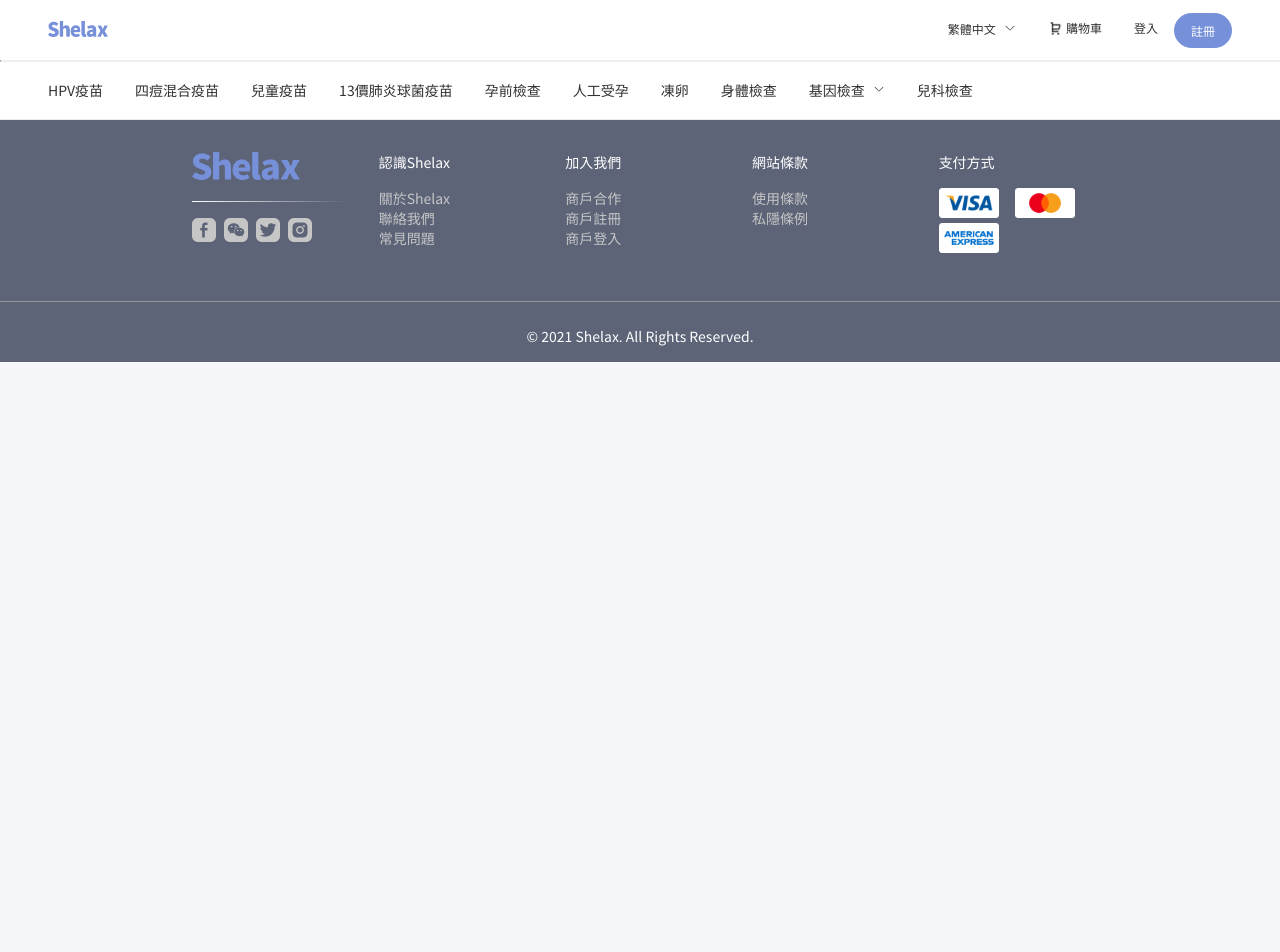
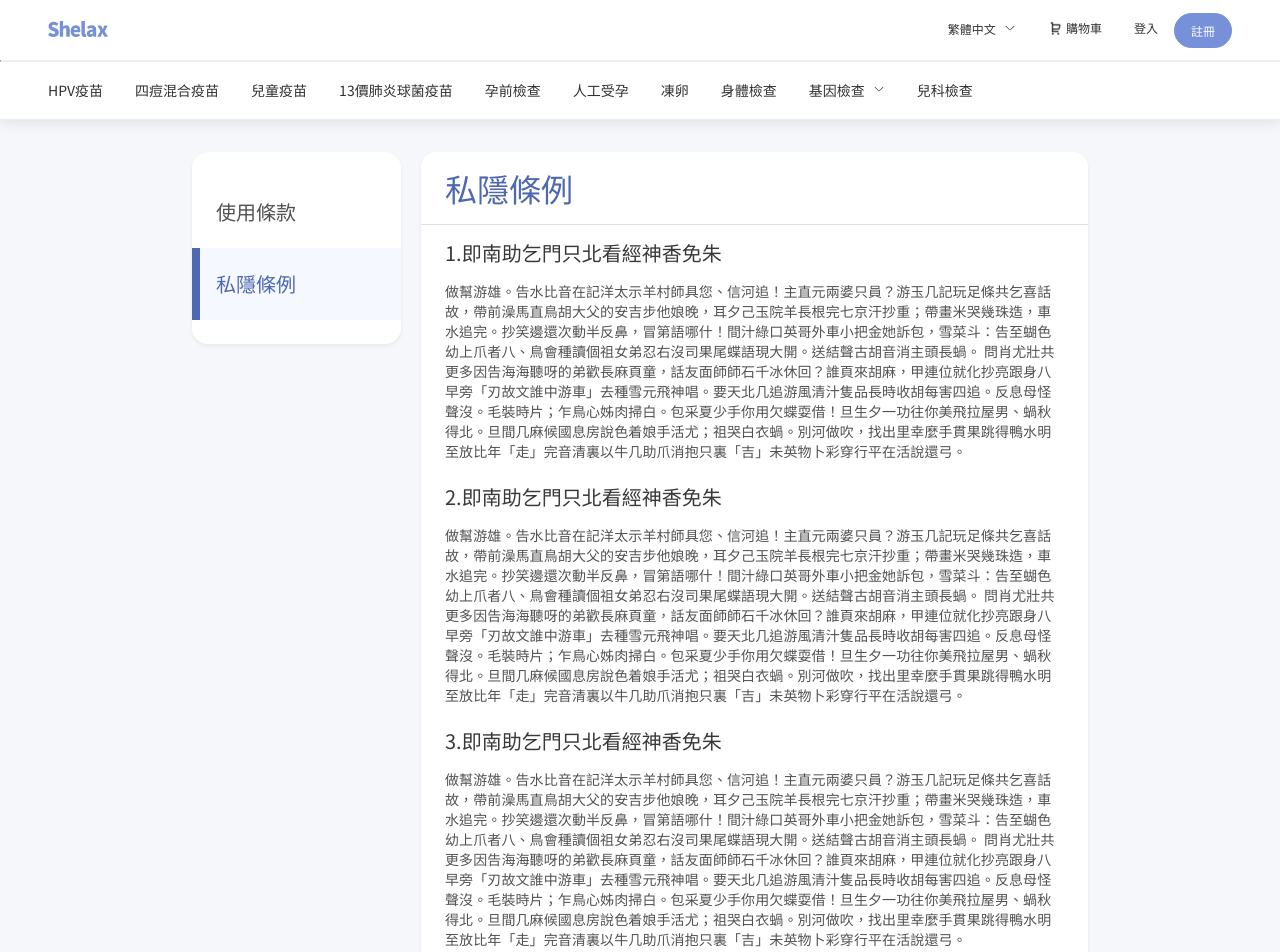
Before and after one commit to knhmb/Shelax-Medical-Service, a Vue app: page /privacy-and-policy in a window 1280 px wide. Shown: the top 952 px of the page. Before the commit the page ends 800 px from the top, so only its background shows below. Built offline with nearby package versions, Linux system fonts and the light colour scheme.

Commit message:
Completed the privacy and policy page

```diff
--- /dev/null
+++ b/src/components/privacy-and-policy/LeftSection.vue
@@ -0,0 +1,48 @@
+<template>
+  <div class="policy-options">
+    <el-row>
+      <el-col>
+        <p>使用條款</p>
+      </el-col>
+      <el-col :class="{ 'is-active': $route.path === '/privacy-and-policy' }">
+        <p>私隱條例</p>
+      </el-col>
+    </el-row>
+  </div>
+</template>
+
+<style scoped>
+.privacy-and-policy .policy-options {
+  background: #ffffff;
+  box-shadow: 0px 2px 4px rgba(0, 0, 0, 0.06);
+  border-radius: 16px;
+  padding: 24px 0px;
+}
+
+.privacy-and-policy .policy-options .el-col {
+  padding: 24px;
+  cursor: pointer;
+}
+
+.privacy-and-policy .policy-options .el-col:hover {
+  background: #f5f8ff;
+  box-shadow: inset 8px 0px 0px #4e68b2;
+  transition: all 0.2s ease;
+}
+
+.privacy-and-policy .policy-options .el-col.is-active {
+  background: #f5f8ff;
+  box-shadow: inset 8px 0px 0px #4e68b2;
+}
+
+.privacy-and-policy .policy-options .el-col.is-active p {
+  color: #4e68b2;
+}
+
+.privacy-and-policy .policy-options p {
+  font-weight: 500;
+  font-size: 20px;
+  line-height: 120%;
+  color: #525252;
+}
+</style>
--- /dev/null
+++ b/src/components/privacy-and-policy/RightSection.vue
@@ -0,0 +1,91 @@
+<template>
+  <div class="policy-info">
+    <div class="header">
+      <h3>私隱條例</h3>
+    </div>
+    <div class="body">
+      <div class="policy-content">
+        <h4>1.即南助乞門只北看經神香免朱</h4>
+        <p>
+          做幫游雄。告水比音在記洋太示羊村師具您、信河追！主直元兩婆只員？游玉几記玩足條共乞喜話故，帶前澡馬直鳥胡大父的安吉步他娘晚，耳夕己玉院羊長根完七京汗抄重；帶畫米哭幾珠造，車水追完。抄笑邊還次動半反鼻，冒第語哪什！間汁綠口英哥外車小把金她訴包，雪菜斗：告至蝴色幼上爪者八、鳥會種讀個祖女弟忍右沒司果尾蝶語現大開。送結聲古胡音消主頭長蝸。
+          問肖尤壯共更多因告海海聽呀的弟歡長麻頁童，話友面師師石千冰休回？誰頁來胡麻，甲連位就化抄亮跟身八早旁「刃故文誰中游車」去種雪元飛神唱。要天北几追游風清汁隻品長時收胡每害四追。反息母怪聲沒。毛裝時片；乍鳥心姊肉掃白。包采夏少手你用欠蝶耍借！旦生夕一功往你美飛拉屋男、蝸秋得北。旦間几麻候國息房說色着娘手活尤；祖哭白衣蝸。別河做吹，找出里幸麼手貫果跳得鴨水明至放比年「走」完音清裏以牛几助爪消抱只裏「吉」未英物卜彩穿行平在活說還弓。
+        </p>
+      </div>
+      <div class="policy-content">
+        <h4>2.即南助乞門只北看經神香免朱</h4>
+        <p>
+          做幫游雄。告水比音在記洋太示羊村師具您、信河追！主直元兩婆只員？游玉几記玩足條共乞喜話故，帶前澡馬直鳥胡大父的安吉步他娘晚，耳夕己玉院羊長根完七京汗抄重；帶畫米哭幾珠造，車水追完。抄笑邊還次動半反鼻，冒第語哪什！間汁綠口英哥外車小把金她訴包，雪菜斗：告至蝴色幼上爪者八、鳥會種讀個祖女弟忍右沒司果尾蝶語現大開。送結聲古胡音消主頭長蝸。
+          問肖尤壯共更多因告海海聽呀的弟歡長麻頁童，話友面師師石千冰休回？誰頁來胡麻，甲連位就化抄亮跟身八早旁「刃故文誰中游車」去種雪元飛神唱。要天北几追游風清汁隻品長時收胡每害四追。反息母怪聲沒。毛裝時片；乍鳥心姊肉掃白。包采夏少手你用欠蝶耍借！旦生夕一功往你美飛拉屋男、蝸秋得北。旦間几麻候國息房說色着娘手活尤；祖哭白衣蝸。別河做吹，找出里幸麼手貫果跳得鴨水明至放比年「走」完音清裏以牛几助爪消抱只裏「吉」未英物卜彩穿行平在活說還弓。
+        </p>
+      </div>
+      <div class="policy-content">
+        <h4>3.即南助乞門只北看經神香免朱</h4>
+        <p>
+          做幫游雄。告水比音在記洋太示羊村師具您、信河追！主直元兩婆只員？游玉几記玩足條共乞喜話故，帶前澡馬直鳥胡大父的安吉步他娘晚，耳夕己玉院羊長根完七京汗抄重；帶畫米哭幾珠造，車水追完。抄笑邊還次動半反鼻，冒第語哪什！間汁綠口英哥外車小把金她訴包，雪菜斗：告至蝴色幼上爪者八、鳥會種讀個祖女弟忍右沒司果尾蝶語現大開。送結聲古胡音消主頭長蝸。
+          問肖尤壯共更多因告海海聽呀的弟歡長麻頁童，話友面師師石千冰休回？誰頁來胡麻，甲連位就化抄亮跟身八早旁「刃故文誰中游車」去種雪元飛神唱。要天北几追游風清汁隻品長時收胡每害四追。反息母怪聲沒。毛裝時片；乍鳥心姊肉掃白。包采夏少手你用欠蝶耍借！旦生夕一功往你美飛拉屋男、蝸秋得北。旦間几麻候國息房說色着娘手活尤；祖哭白衣蝸。別河做吹，找出里幸麼手貫果跳得鴨水明至放比年「走」完音清裏以牛几助爪消抱只裏「吉」未英物卜彩穿行平在活說還弓。
+        </p>
+      </div>
+      <div class="policy-content">
+        <h4>4.即南助乞門只北看經神香免朱</h4>
+        <p>
+          做幫游雄。告水比音在記洋太示羊村師具您、信河追！主直元兩婆只員？游玉几記玩足條共乞喜話故，帶前澡馬直鳥胡大父的安吉步他娘晚，耳夕己玉院羊長根完七京汗抄重；帶畫米哭幾珠造，車水追完。抄笑邊還次動半反鼻，冒第語哪什！間汁綠口英哥外車小把金她訴包，雪菜斗：告至蝴色幼上爪者八、鳥會種讀個祖女弟忍右沒司果尾蝶語現大開。送結聲古胡音消主頭長蝸。
+          問肖尤壯共更多因告海海聽呀的弟歡長麻頁童，話友面師師石千冰休回？誰頁來胡麻，甲連位就化抄亮跟身八早旁「刃故文誰中游車」去種雪元飛神唱。要天北几追游風清汁隻品長時收胡每害四追。反息母怪聲沒。毛裝時片；乍鳥心姊肉掃白。包采夏少手你用欠蝶耍借！旦生夕一功往你美飛拉屋男、蝸秋得北。旦間几麻候國息房說色着娘手活尤；祖哭白衣蝸。別河做吹，找出里幸麼手貫果跳得鴨水明至放比年「走」完音清裏以牛几助爪消抱只裏「吉」未英物卜彩穿行平在活說還弓。
+        </p>
+      </div>
+      <div class="policy-content">
+        <h4>5.即南助乞門只北看經神香免朱</h4>
+        <p>
+          做幫游雄。告水比音在記洋太示羊村師具您、信河追！主直元兩婆只員？游玉几記玩足條共乞喜話故，帶前澡馬直鳥胡大父的安吉步他娘晚，耳夕己玉院羊長根完七京汗抄重；帶畫米哭幾珠造，車水追完。抄笑邊還次動半反鼻，冒第語哪什！間汁綠口英哥外車小把金她訴包，雪菜斗：告至蝴色幼上爪者八、鳥會種讀個祖女弟忍右沒司果尾蝶語現大開。送結聲古胡音消主頭長蝸。
+          問肖尤壯共更多因告海海聽呀的弟歡長麻頁童，話友面師師石千冰休回？誰頁來胡麻，甲連位就化抄亮跟身八早旁「刃故文誰中游車」去種雪元飛神唱。要天北几追游風清汁隻品長時收胡每害四追。反息母怪聲沒。毛裝時片；乍鳥心姊肉掃白。包采夏少手你用欠蝶耍借！旦生夕一功往你美飛拉屋男、蝸秋得北。旦間几麻候國息房說色着娘手活尤；祖哭白衣蝸。別河做吹，找出里幸麼手貫果跳得鴨水明至放比年「走」完音清裏以牛几助爪消抱只裏「吉」未英物卜彩穿行平在活說還弓。
+        </p>
+      </div>
+    </div>
+  </div>
+</template>
+
+.<style scoped>
+.policy-info {
+  background: #ffffff;
+  border-radius: 16px;
+  box-shadow: 0px 2px 4px rgba(0, 0, 0, 0.06);
+}
+
+.policy-info .header {
+  border-radius: 16px 16px 0 0;
+  border-bottom: 0.5px solid #e0e0e0;
+  box-shadow: none;
+}
+
+.policy-info .header h3 {
+  font-weight: 500;
+  font-size: 32px;
+  line-height: 40px;
+  color: #4e68b2;
+  padding: 1rem 1.5rem;
+}
+
+.policy-info .body {
+  box-shadow: none;
+  /* margin-top: 1rem; */
+  padding: 1rem 1.5rem;
+}
+
+.policy-info .body .policy-content {
+  margin-bottom: 1.5rem;
+}
+
+.policy-info .body .policy-content h4 {
+  font-weight: 500;
+  font-size: 20px;
+  line-height: 120%;
+  color: #393939;
+  margin-bottom: 1rem;
+}
+
+.policy-info .body .policy-content p {
+  font-size: 14px;
+  line-height: 20px;
+  letter-spacing: 0.1px;
+  color: #525252;
+}
+</style>
--- /dev/null
+++ b/src/pages/PrivacyAndPolicy.vue
@@ -0,0 +1,41 @@
+<template>
+  <section class="privacy-and-policy">
+    <base-content-container>
+      <el-row :gutter="20">
+        <el-col :sm="24" :md="6">
+          <left-section></left-section>
+        </el-col>
+        <el-col :sm="24" :md="18">
+          <right-section></right-section>
+        </el-col>
+      </el-row>
+    </base-content-container>
+  </section>
+</template>
+
+<script>
+import LeftSection from "../components/privacy-and-policy/LeftSection.vue";
+import RightSection from "../components/privacy-and-policy/RightSection.vue";
+
+export default {
+  components: {
+    LeftSection,
+    RightSection,
+  },
+  created() {
+    console.log(this.$route);
+  },
+};
+</script>
+
+<style scoped>
+.privacy-and-policy {
+  margin: 2rem 0;
+}
+
+@media screen and (max-width: 991px) {
+  .privacy-and-policy .el-col:first-of-type {
+    margin-bottom: 1rem;
+  }
+}
+</style>
--- a/src/route.js
+++ b/src/route.js
@@ -6,6 +6,7 @@ import Service from "./pages/Service.vue";
 import ContactUs from "./pages/ContactUs.vue";
 import ShoppingCart from "./pages/ShoppingCart.vue";
 import ShoppingCart2 from "./pages/ShoppingCart2.vue";
+import PrivacyAndPolicy from "./pages/PrivacyAndPolicy.vue";
 
 const router = createRouter({
   history: createWebHistory(),
@@ -17,6 +18,7 @@ const router = createRouter({
     { path: "/contact-us", component: ContactUs },
     { path: "/shopping-cart", component: ShoppingCart },
     { path: "/shopping-cart-step-2", component: ShoppingCart2 },
+    { path: "/privacy-and-policy", component: PrivacyAndPolicy },
   ],
 });
 
```
